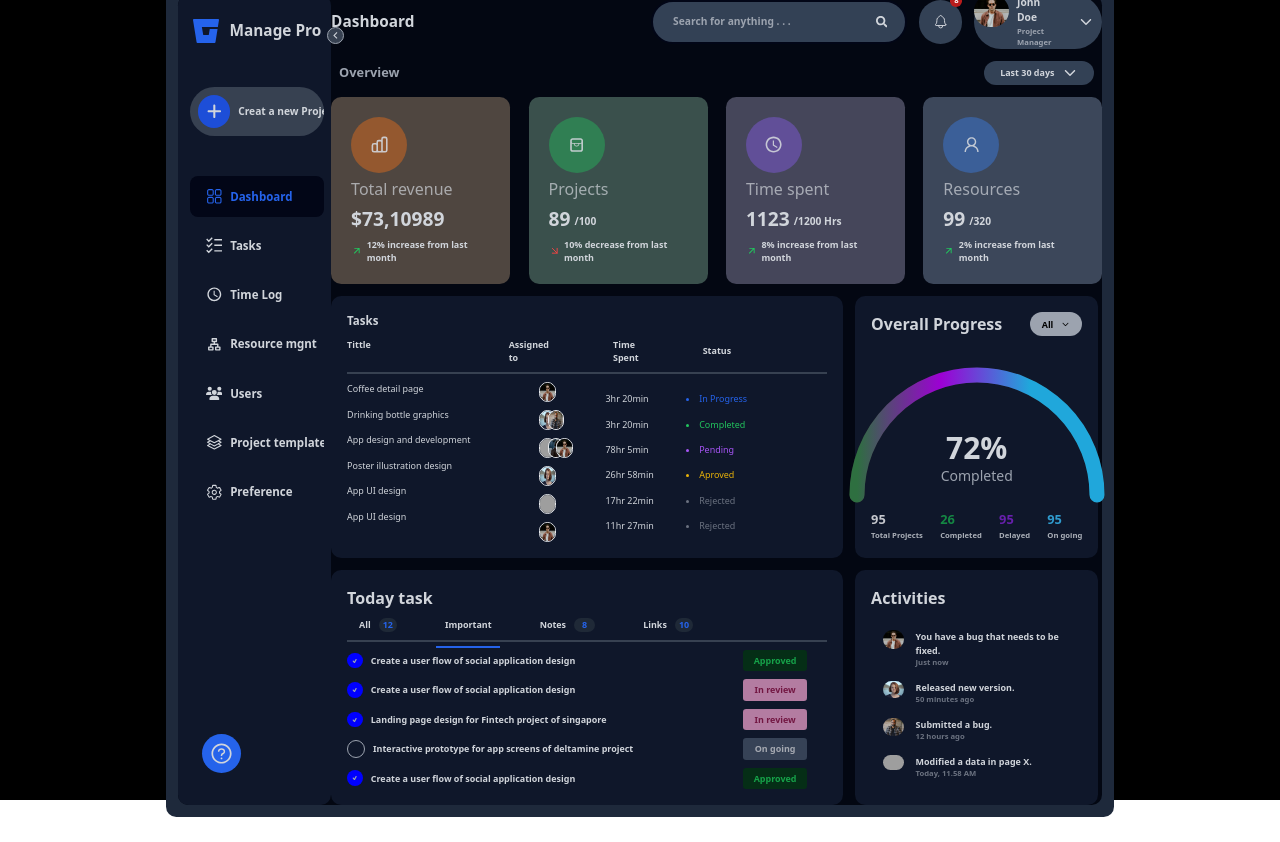
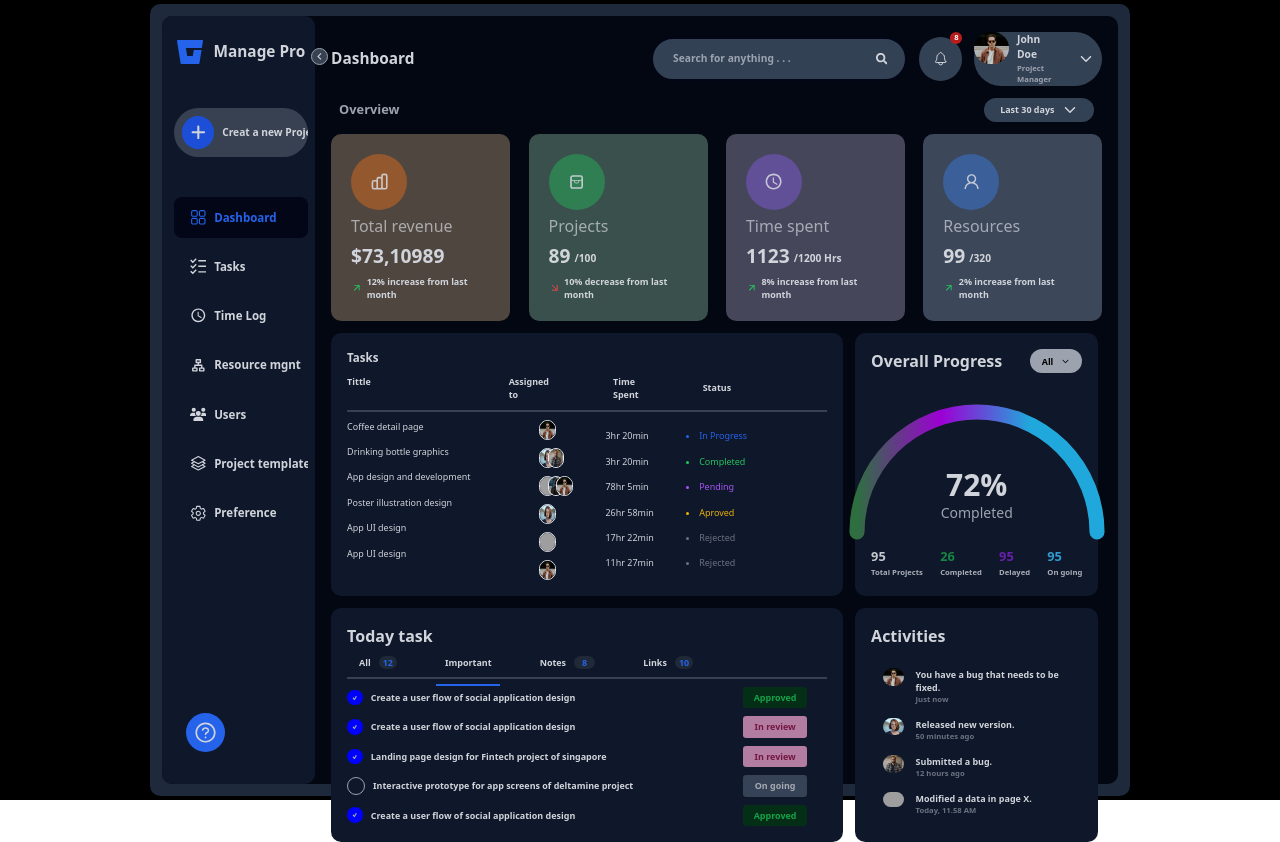
Before and after one commit to Mathan092001/new-dashboard, a React (Create React App) app: page / in a window 1280 px wide. Before the commit the page ends 817 px from the top, so only its background shows below. Built offline with nearby package versions, Linux system fonts and the light colour scheme; grey boxes are pictures that could not be loaded.

Commit message:
same change

```diff
--- a/src/components/task/task.jsx
+++ b/src/components/task/task.jsx
@@ -31,7 +31,7 @@ function Task({ percentage }) {
   localStorage.setItem("bar", bar)
 
   return (
-    <div className='flex flex-col gap-3  '>
+    <div className='flex flex-col gap-3 p-4 md:h-[96vh] '>
         <div className='md:flex gap-3'>
           <div className='flex justify-between items-center md:w-[45vw]'>
             <h1 className='md:text-[1.2vw] text-[4vw] font-semibold'>Dashboard</h1>
```
